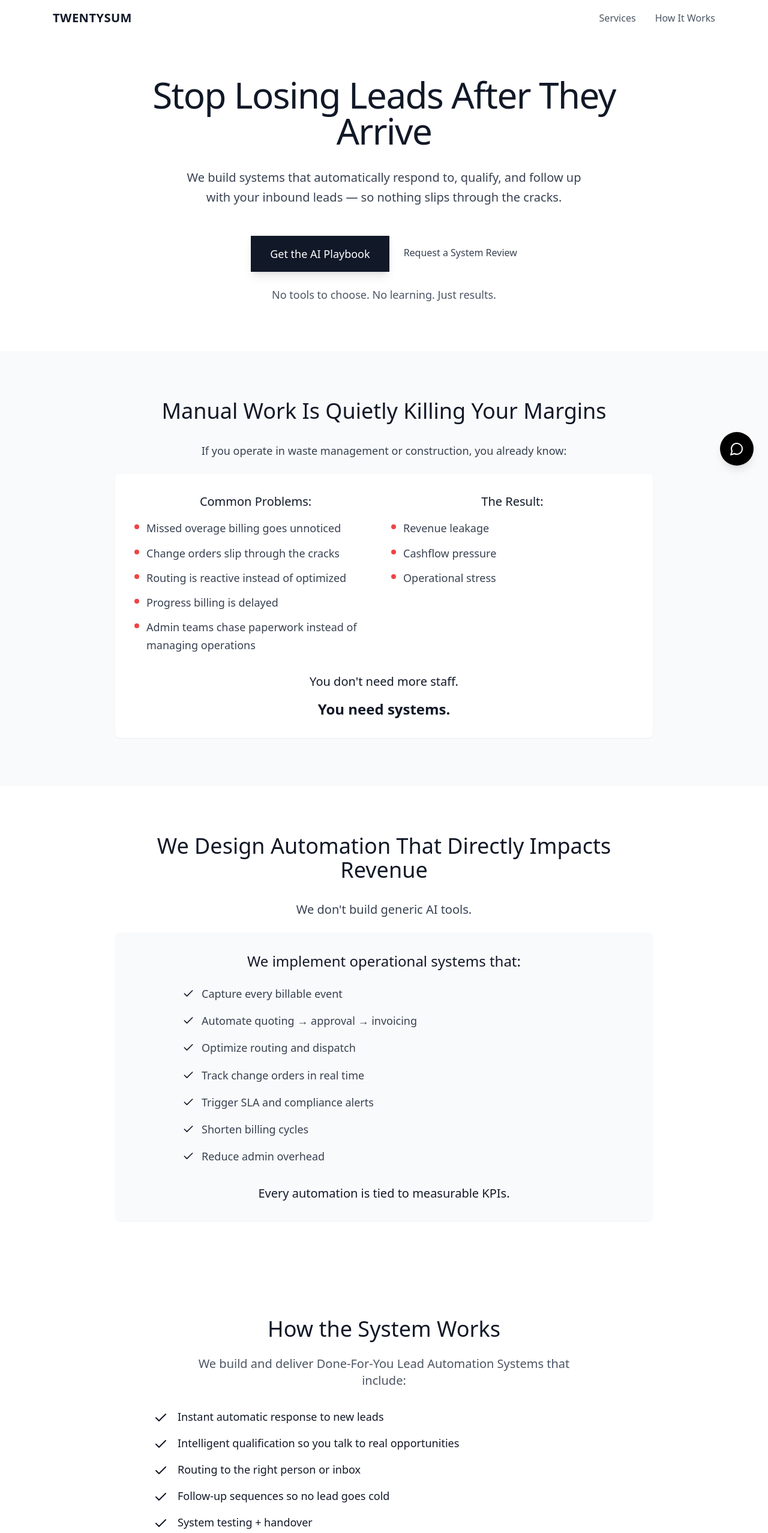
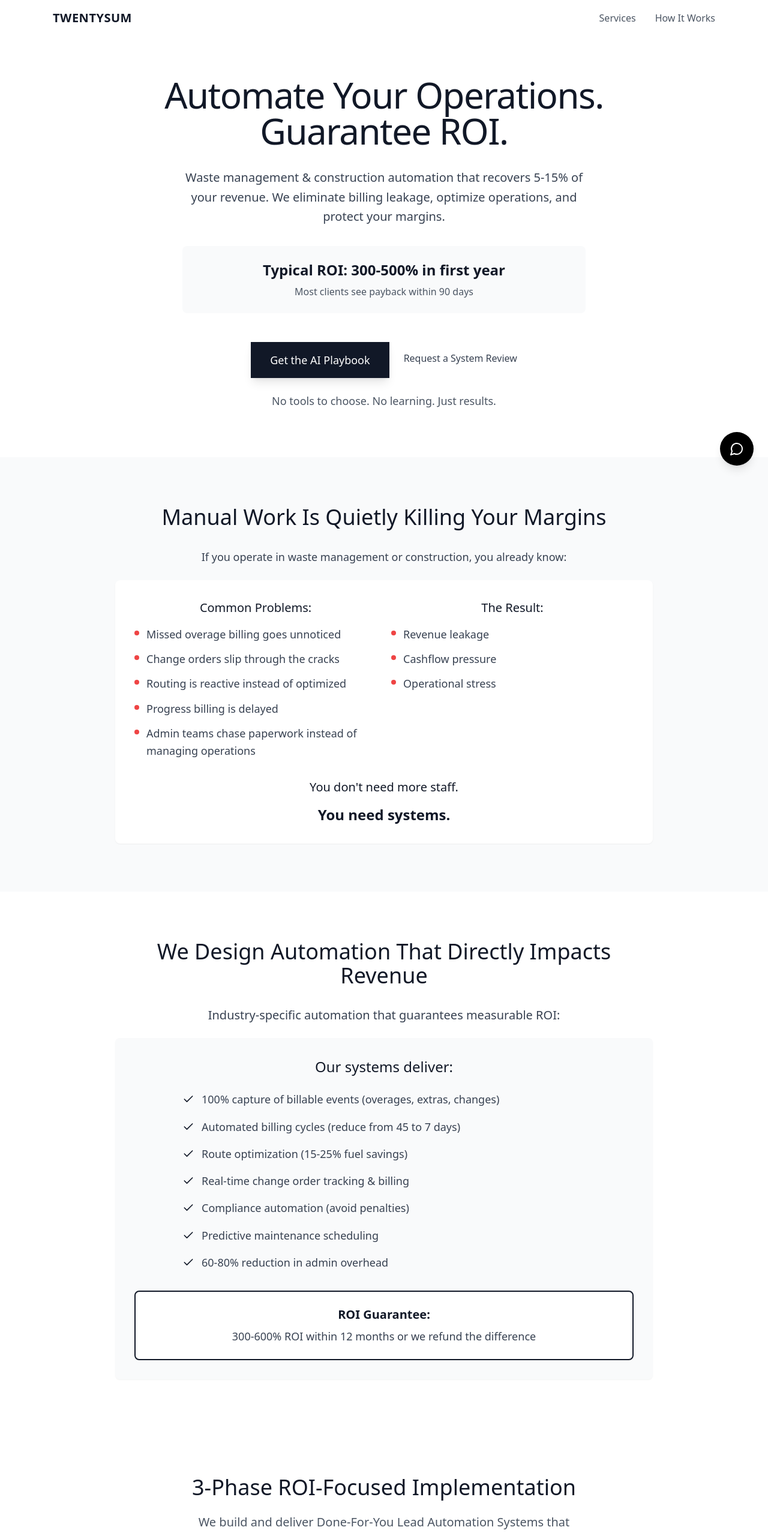
Before and after one commit to Projectcaroline/auvra, a React (Vite) app: page / in a window 1280 px wide. Shown: the top 2555 px of the page at 60% size. Built offline with nearby package versions, Linux system fonts and the light colour scheme; a web font is replaced by a local one.

Commit message:
Updated App.tsx

```diff
--- a/src/App.tsx
+++ b/src/App.tsx
@@ -55,11 +55,15 @@ const App = () => {
       <section className="pt-32 pb-20 px-6">
         <div className="max-w-4xl mx-auto text-center">
           <h1 className="text-5xl md:text-6xl font-light leading-tight mb-8 tracking-tight text-gray-900">
-            Stop Losing Leads After They Arrive
+            Automate Your Operations. Guarantee ROI.
           </h1>
-          <p className="text-xl text-gray-700 mb-12 max-w-2xl mx-auto leading-relaxed">
-            We build systems that automatically respond to, qualify, and follow up with your inbound leads — so nothing slips through the cracks.
+          <p className="text-xl text-gray-700 mb-8 max-w-2xl mx-auto leading-relaxed">
+            Waste management & construction automation that recovers 5-15% of your revenue. We eliminate billing leakage, optimize operations, and protect your margins.
           </p>
+          <div className="bg-gray-50 p-6 rounded-lg mb-12 max-w-2xl mx-auto">
+            <p className="text-2xl font-semibold text-gray-900 mb-2">Typical ROI: 300-500% in first year</p>
+            <p className="text-gray-600">Most clients see payback within 90 days</p>
+          </div>
           <div className="flex flex-col sm:flex-row gap-6 justify-center items-center">
             <button
               onClick={() => handleChatResponse('playbook')}
@@ -149,40 +153,43 @@ const App = () => {
           <div className="max-w-4xl mx-auto text-center">
             <h2 className="text-4xl font-light mb-8">We Design Automation That Directly Impacts Revenue</h2>
             <div className="text-lg text-gray-700 leading-relaxed space-y-6">
-              <p className="text-xl">We don't build generic AI tools.</p>
+              <p className="text-xl">Industry-specific automation that guarantees measurable ROI:</p>
               <div className="bg-gray-50 p-8 rounded-lg shadow-sm mt-8">
-                <h3 className="text-2xl font-medium mb-6 text-gray-900">We implement operational systems that:</h3>
+                <h3 className="text-2xl font-medium mb-6 text-gray-900">Our systems deliver:</h3>
                 <ul className="space-y-4 text-left max-w-2xl mx-auto">
                   <li className="flex items-start">
                     <Check className="w-5 h-5 text-gray-900 mt-1 mr-3 flex-shrink-0" />
-                    <span>Capture every billable event</span>
+                    <span>100% capture of billable events (overages, extras, changes)</span>
                   </li>
                   <li className="flex items-start">
                     <Check className="w-5 h-5 text-gray-900 mt-1 mr-3 flex-shrink-0" />
-                    <span>Automate quoting → approval → invoicing</span>
+                    <span>Automated billing cycles (reduce from 45 to 7 days)</span>
                   </li>
                   <li className="flex items-start">
                     <Check className="w-5 h-5 text-gray-900 mt-1 mr-3 flex-shrink-0" />
-                    <span>Optimize routing and dispatch</span>
+                    <span>Route optimization (15-25% fuel savings)</span>
                   </li>
                   <li className="flex items-start">
                     <Check className="w-5 h-5 text-gray-900 mt-1 mr-3 flex-shrink-0" />
-                    <span>Track change orders in real time</span>
+                    <span>Real-time change order tracking & billing</span>
                   </li>
                   <li className="flex items-start">
                     <Check className="w-5 h-5 text-gray-900 mt-1 mr-3 flex-shrink-0" />
-                    <span>Trigger SLA and compliance alerts</span>
+                    <span>Compliance automation (avoid penalties)</span>
                   </li>
                   <li className="flex items-start">
                     <Check className="w-5 h-5 text-gray-900 mt-1 mr-3 flex-shrink-0" />
-                    <span>Shorten billing cycles</span>
+                    <span>Predictive maintenance scheduling</span>
                   </li>
                   <li className="flex items-start">
                     <Check className="w-5 h-5 text-gray-900 mt-1 mr-3 flex-shrink-0" />
-                    <span>Reduce admin overhead</span>
+                    <span>60-80% reduction in admin overhead</span>
                   </li>
                 </ul>
-                <p className="text-xl font-medium mt-8 text-gray-900">Every automation is tied to measurable KPIs.</p>
+                <div className="mt-8 p-6 bg-white rounded-lg border-2 border-gray-900">
+                  <p className="text-xl font-bold text-gray-900 mb-2">ROI Guarantee:</p>
+                  <p className="text-lg text-gray-700">300-600% ROI within 12 months or we refund the difference</p>
+                </div>
               </div>
             </div>
           </div>
@@ -193,7 +200,7 @@ const App = () => {
       <section id="how-it-works" className="py-20">
         <div className="max-w-6xl mx-auto px-6">
           <div className="text-center mb-16">
-            <h2 className="text-4xl font-light mb-6">How the System Works</h2>
+            <h2 className="text-4xl font-light mb-6">3-Phase ROI-Focused Implementation</h2>
             <p className="text-xl text-gray-600 max-w-2xl mx-auto mb-8">
               We build and deliver Done-For-You Lead Automation Systems that include:
             </p>
```
